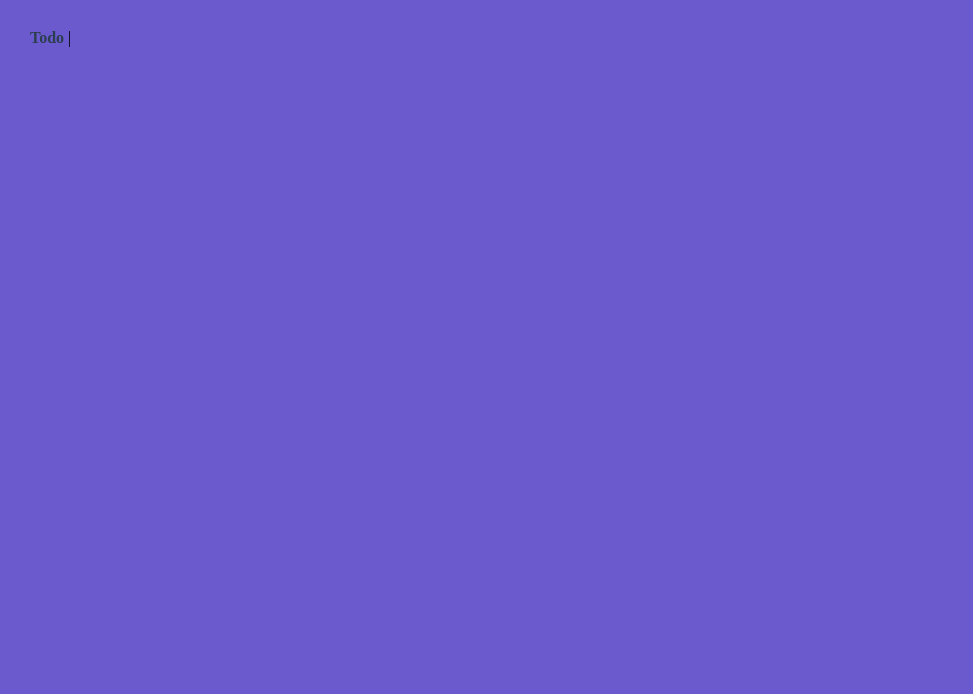
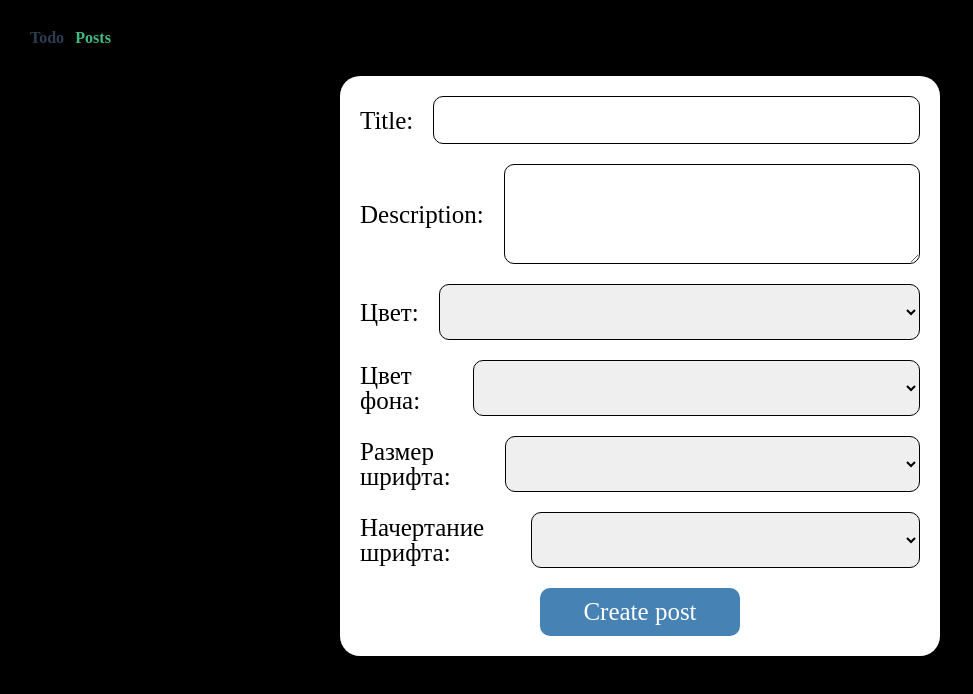
Before and after one commit to doppelyouz/vue-homeworks-itstep, a Vue app: page /#/posts in a window 1280 px wide. Before the commit this address had no page. Shown: the top 694 px of the page, without its empty margins (0-973 px from the left). Built offline with nearby package versions, Linux system fonts and the light colour scheme.

Commit message:
Сделана вторая домашка с posts

```diff
--- a/package.json
+++ b/package.json
@@ -8,9 +8,11 @@
     "lint": "vue-cli-service lint"
   },
   "dependencies": {
+    "bootstrap": "^5.2.3",
+    "bootstrap-vue": "^2.23.1",
     "core-js": "^3.8.3",
     "oh-vue-icons": "^1.0.0-rc3",
-    "vue": "^3.2.13",
+    "vue": "^3.2.47",
     "vue-router": "^4.0.3",
     "vuex": "^4.0.0"
   },
--- a/public/index.html
+++ b/public/index.html
@@ -22,7 +22,7 @@
       -ms-text-size-adjust: 100%;
       -moz-text-size-adjust: 100%;
       -webkit-text-size-adjust: 100%;
-      background-color: SlateBlue;
+      background-color: black;
       /* scroll-behavior: smooth; */
       }
       input,button,textarea{font-family: inherit;}
--- a/src/App.vue
+++ b/src/App.vue
@@ -1,6 +1,7 @@
 <template>
    <nav>
-    <router-link to="/">Todo</router-link> |
+    <router-link to="/todo">Todo</router-link> |
+    <router-link to="/posts">Posts</router-link> |
   </nav>
   <router-view />
 </template>
--- a/src/router/index.js
+++ b/src/router/index.js
@@ -1,11 +1,17 @@
 import { createRouter, createWebHashHistory } from 'vue-router'
 import Todo from '@/views/Todo'
+import Posts from '@/views/Posts'
 
 const routes = [
   {
-    path: '/',
+    path: '/todo',
     name: 'todo',
     component: Todo
+  },
+  {
+    path: '/posts',
+    name: 'posts',
+    component: Posts
   }
 ]
 
--- /dev/null
+++ b/src/views/Posts.vue
@@ -0,0 +1,192 @@
+<template>
+  <div class="space">
+    <div class="createPost">
+      <form class="form">
+        <div class="form__input-block">
+          <div class="form__input-name">Title:</div>
+          <input type="text" v-model="title">
+        </div>
+        <div class="form__input-block">
+          <div class="form__input-name">Description:</div>
+          <textarea type="text" v-model="description"></textarea>
+        </div>
+        <div class="form__input-block">
+          <div class="form__input-name">Цвет: </div>
+          <select v-model="color">
+            <option disabled value="">Выберите цвет из вариантов</option>
+            <option value="green">Зеленый</option>
+            <option value="red">Красный</option>
+            <option value="blue">Синий</option>
+          </select>
+        </div>
+        <div class="form__input-block">
+          <div class="form__input-name">Цвет фона: </div>
+          <select v-model="backgroundColor">
+            <option disabled value="">Выберите цвет фона из вариантов</option>
+            <option value="Gainsboro">Серый</option>
+            <option value="SlateBlue">Фиолетовый</option>
+            <option value="SteelBlue">Голубой</option>
+          </select>
+        </div>
+        <div class="form__input-block">
+          <div class="form__input-name">Размер шрифта: </div>
+          <select v-model="fontSize">
+            <option disabled value="">Выберите размер шрифта из вариантов</option>
+            <option value="10">10</option>
+            <option value="15">15</option>
+            <option value="20">20</option>
+            <option value="25">25</option>
+            <option value="30">30</option>
+            <option value="35">35</option>
+            <option value="40">40</option>
+          </select>
+        </div>
+        <div class="form__input-block">
+          <div class="form__input-name">Начертание шрифта: </div>
+          <select v-model="fontType">
+            <option disabled value="">Выберите размер шрифта из вариантов</option>
+            <option value="italic">Курсив</option>
+            <option value="bold">Жирный</option>
+          </select>
+        </div>
+        <button class="createPostBtn" @click="addPost()">Create post</button>
+      </form>
+    </div>
+    <div class="posts">
+      <div v-for="post in posts" :key="post.id" :style="{ 'background-color': post.backgroundColor}" class="post">
+        <div :style="{ color: post.color, fontSize: Number(post.fontSize) + 'px', fontStyle: post.fontType}">
+          {{ post.title }}
+        </div>
+        <div class="post__desc">
+          {{ post.description }}
+        </div>
+      </div>
+    </div>
+  </div>
+</template>
+
+<script>
+  export default {
+    name: "AppPosts",
+    data() {
+      return {
+        title: '',
+        description: '',
+        color: 'black',
+        backgroundColor: 'Lavender',
+        fontSize: 9,
+        fontType: 'normal',
+        posts: []
+      }
+    },
+    methods: {
+      addPost() {
+        if (this.title.length > 0 && this.description.length > 0) {
+          this.posts.push({
+            id: `id-${Date.now()}`,
+            title: this.title,
+            description: this.description,
+            color: this.color,
+            backgroundColor: this.backgroundColor,
+            fontSize: this.fontSize,
+            fontType: this.fontType
+          })
+          this.title = "";
+          this.description = "";
+        }
+      }
+    },
+  };
+</script>
+
+<style lang="scss" scoped>
+  .space {
+    display: flex;
+    flex-direction: column;
+    align-items: center;
+    justify-content: center;
+
+    .posts {
+      display: flex;
+      max-width: 1200px;
+      width: 100%;
+      gap:30px;
+      margin-bottom: 25px;
+      .post {
+        display: flex;
+        flex-direction: column;
+        gap: 20px;
+        border-radius: 30px;
+        width: 33.333%;
+        color: white;
+        padding: 25px 20px;
+        .post__desc {
+            word-break: break-all;
+        }
+      }
+    }
+
+    .createPost {
+      max-width: 600px;
+      width: 100%;
+      background-color: white;
+      border-radius: 20px;
+      padding: 20px;
+      margin-bottom: 25px;
+
+      .form {
+        display: flex;
+        flex-direction: column;
+        gap: 20px;
+
+        .createPostBtn {
+          display: flex;
+          justify-content: center;
+          align-items: center;
+          align-self: center;
+          max-width: 200px;
+          width: 100%;
+          padding: 10px 0px;
+          border-radius: 10px;
+          background-color: SteelBlue;
+          color: white;
+          font-size: 25px;
+        }
+
+        .form__input-block {
+          display: flex;
+          align-items: center;
+          justify-content: space-between;
+          gap: 20px;
+
+          .form__input-name {
+            font-size: 25px;
+          }
+
+          input {
+            width: 100%;
+            padding: 15px 10px;
+            border-radius: 10px;
+            border: 1px solid black;
+          }
+
+          select {
+            width: 100%;
+            padding: 15px 10px;
+            border-radius: 10px;
+            border: 1px solid black;
+            font-size: 20px;
+          }
+
+          textarea {
+            width: 100%;
+            min-height: 100px;
+            padding: 15px 10px;
+            border-radius: 10px;
+            border: 1px solid black;
+          }
+        }
+      }
+    }
+  }
+</style>
```
Also changed, not shown: 1 other file (tests, documents, lock files or other folders).
